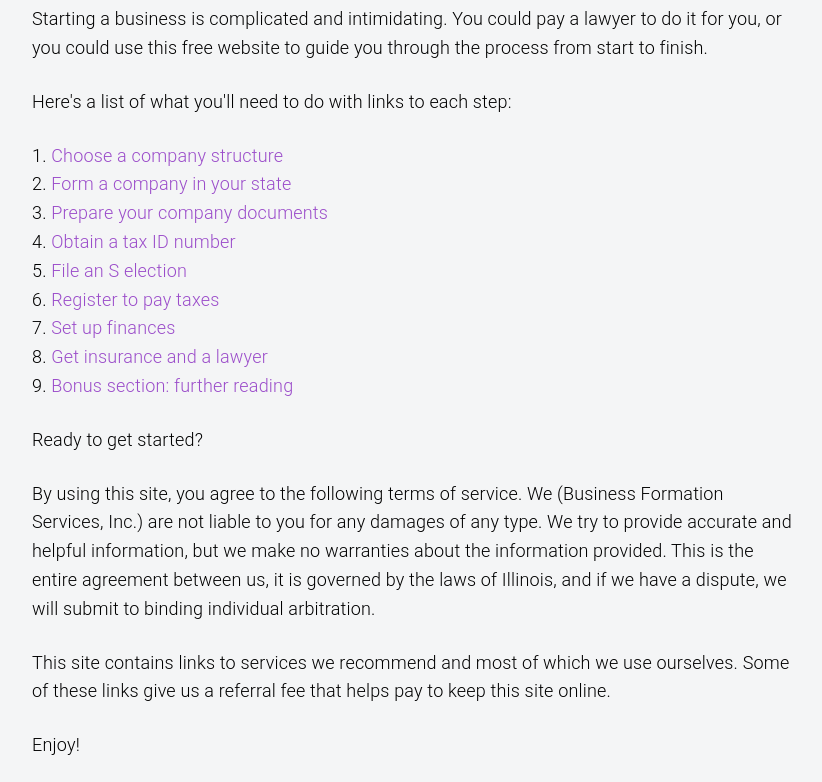
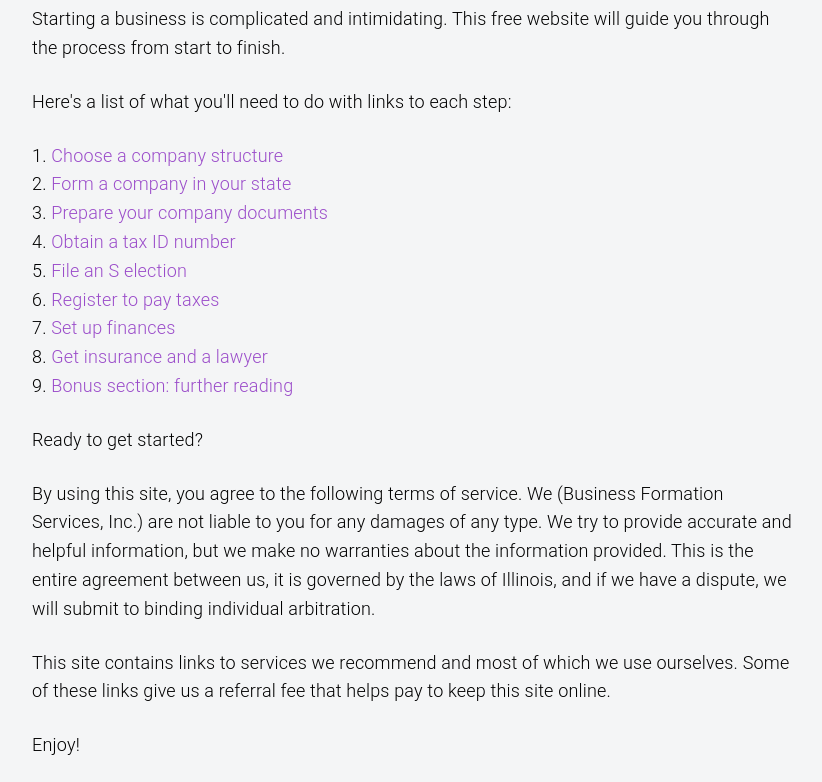
Before and after one commit to michaelrkn/www.startmybusiness.us, a plain HTML site: page index.html in a window 1280 px wide. Shown: the part 130-912 px from the top of the page, without its empty margins (228-1050 px from the left). Drawn offline with nearby package versions, Linux system fonts and the light colour scheme.

Commit message:
Take out reference to lawyers as competition

```diff
--- a/index.html
+++ b/index.html
@@ -23,7 +23,7 @@
     <div class="container">
       <h1>Start My Business</h1>
 
-      <p>Starting a business is complicated and intimidating. You could pay a lawyer to do it for you, or you could use this free website to guide you through the process from start to finish.</p>
+      <p>Starting a business is complicated and intimidating. This free website will guide you through the process from start to finish.</p>
 
       <p>Here&#39;s a list of what you&#39;ll need to do with links to each step:</p>
 
```
